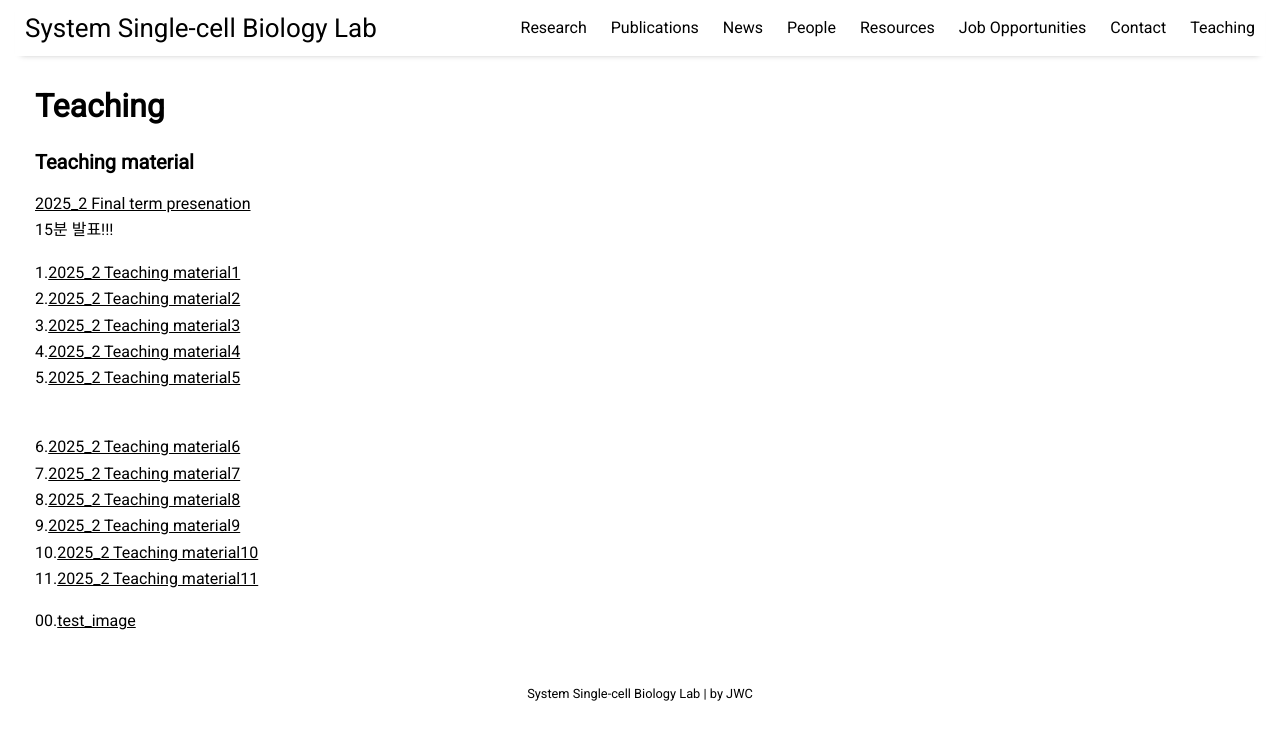
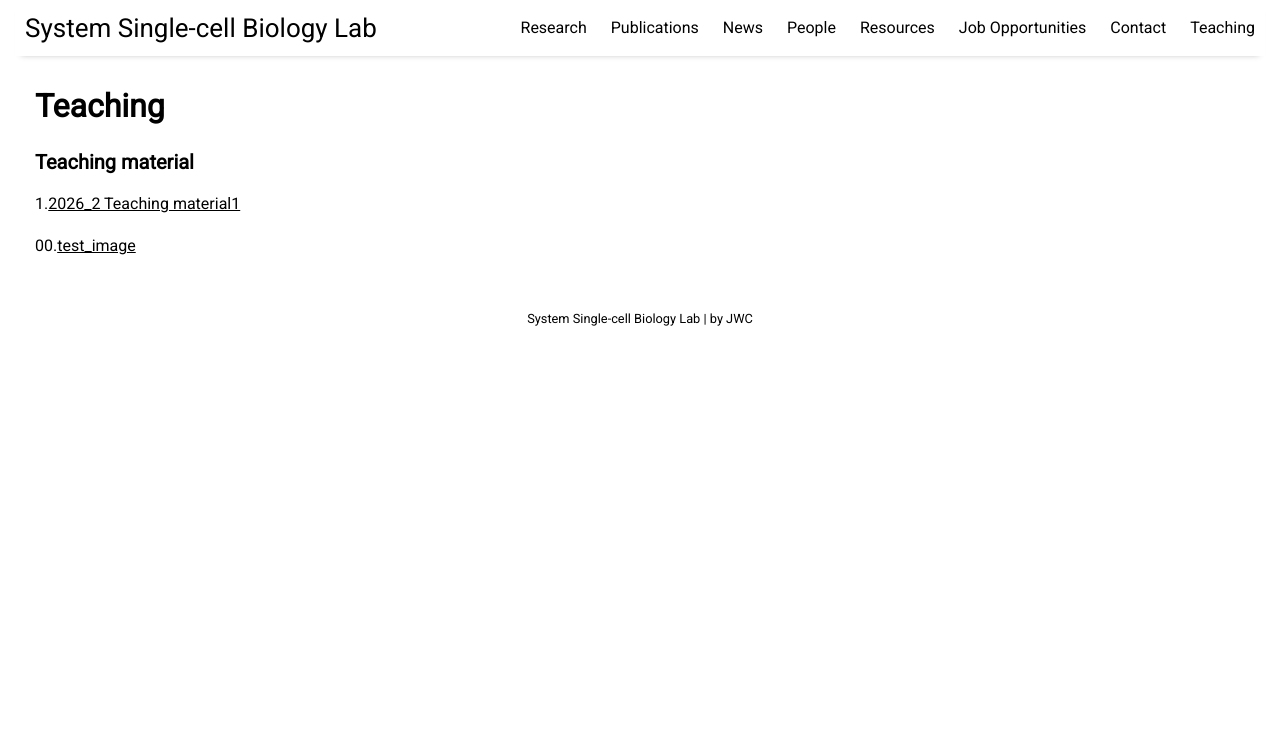
Before and after one commit to jaewon-cho/jaewon-cho.github.io, a Jekyll site: the page built from pages/teaching.md, in a window 1280 px wide. Shown: the top 740 px of the page. Built offline with Jekyll 4.4.1, drawn with Linux system fonts in a browser that asks for light colours; nearby versions of some CDN libraries.

Commit message:
Update teaching.md

```diff
--- a/pages/teaching.md
+++ b/pages/teaching.md
@@ -5,20 +5,7 @@ permalink: /teaching
 ---
 
 ### Teaching material
-[2025_2 Final term presenation](https://github.com/jaewon-cho/jaewon-cho.github.io/raw/refs/heads/main/assets/teaching/final_presentation_2025_2.xlsx)<br/>
-15분 발표!!! <br/>
+1.[2026_2 Teaching material1](https://github.com/jaewon-cho/jaewon-cho.github.io/raw/refs/heads/main/assets/teaching/0_introduction.pdf)<br/>
 
-1.[2025_2 Teaching material1](https://github.com/jaewon-cho/jaewon-cho.github.io/raw/refs/heads/main/assets/teaching/0_introduction.pdf)<br/>
-2.[2025_2 Teaching material2](https://github.com/jaewon-cho/jaewon-cho.github.io/raw/refs/heads/main/assets/teaching/1_bulk_rna_seq_lecture.pdf)<br/>
-3.[2025_2 Teaching material3](https://github.com/jaewon-cho/jaewon-cho.github.io/raw/refs/heads/main/assets/teaching/2_scRNA1_lecture.pdf)<br/>
-4.[2025_2 Teaching material4](https://github.com/jaewon-cho/jaewon-cho.github.io/raw/refs/heads/main/assets/teaching/3_scRNA2_lecture.pdf)<br/>
-5.[2025_2 Teaching material5](https://github.com/jaewon-cho/jaewon-cho.github.io/raw/refs/heads/main/assets/teaching/4_Cite_TCRseq_lecture.pdf)<br/><br/>
-
-6.[2025_2 Teaching material6](https://github.com/jaewon-cho/jaewon-cho.github.io/raw/refs/heads/main/assets/teaching/5_scDNA_seq_lecture.pdf)<br/>
-7.[2025_2 Teaching material7](https://github.com/jaewon-cho/jaewon-cho.github.io/raw/refs/heads/main/assets/teaching/6_scATAC1_lecture.pdf)<br/>
-8.[2025_2 Teaching material8](https://github.com/jaewon-cho/jaewon-cho.github.io/raw/refs/heads/main/assets/teaching/7_scATAC2_lecture.pdf)<br/>
-9.[2025_2 Teaching material9](https://github.com/jaewon-cho/jaewon-cho.github.io/raw/refs/heads/main/assets/teaching/8_perturb_seq_lecture.pdf)<br/>
-10.[2025_2 Teaching material10](https://github.com/jaewon-cho/jaewon-cho.github.io/raw/refs/heads/main/assets/teaching/9_spatial1_lecture.pdf)<br/>
-11.[2025_2 Teaching material11](https://github.com/jaewon-cho/jaewon-cho.github.io/raw/refs/heads/main/assets/teaching/10_spatial2_lecture.pdf)<br/>
 
 00.[test_image](https://raw.githubusercontent.com/jaewon-cho/jaewon-cho.github.io/main/assets/img/job.png)<br/>
```
